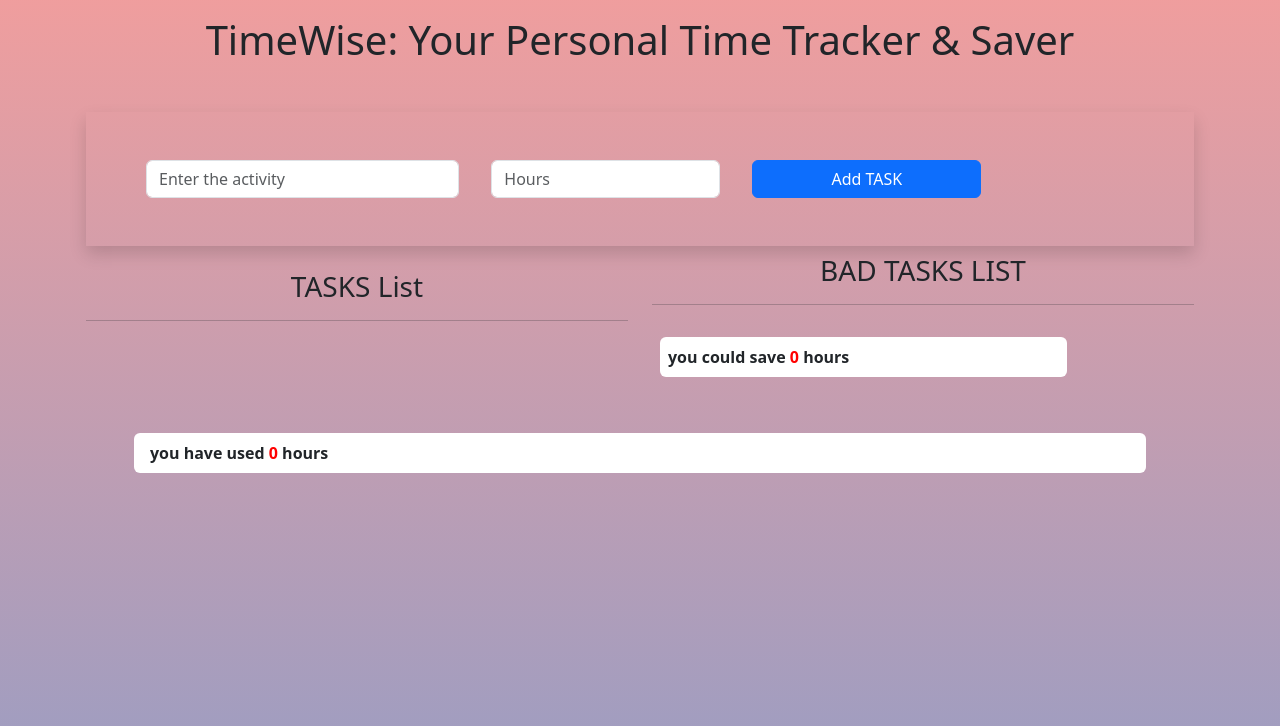
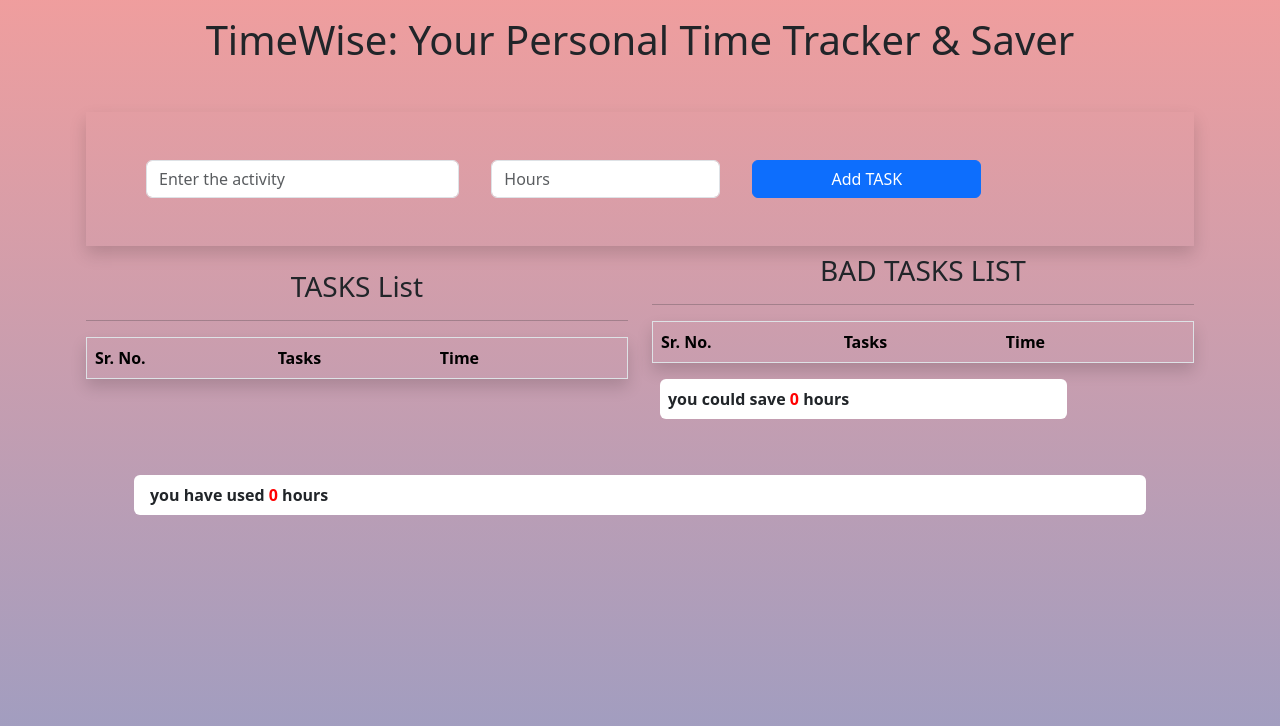
Before and after one commit to Shekhar-Mehla/TimeWise, a React (Vite) app: page / in a window 1280 px wide. Shown: the top 726 px of the page. Built offline with nearby package versions, Linux system fonts and the light colour scheme.

Commit message:
added the delete button functionality

```diff
--- a/src/App.jsx
+++ b/src/App.jsx
@@ -36,8 +36,11 @@ export const App = () => {
 
   // handle on delete button clicked
 
-  const onDeleteHandler = () => {
-    console.log("clicked");
+  const onDeleteHandler = (id) => {
+    const HandleDeleteList = taskList.filter((item) => {
+      return item.id != id;
+    });
+    setTaskList(HandleDeleteList);
   };
 
   return (
--- a/src/components/BadTaskTable.jsx
+++ b/src/components/BadTaskTable.jsx
@@ -1,12 +1,24 @@
 import React from "react";
 
-export const BadTaskTable = ({ taskList, OnSwitchhandler }) => {
+export const BadTaskTable = ({
+  taskList,
+  OnSwitchhandler,
+  onDeleteHandler,
+}) => {
   const badList = taskList.filter((item) => {
     return item.type === "bad";
   });
   return (
     <div>
       <table className="table table-striped border shadow table-hover">
+      <thead>
+          <tr>
+            <th scope="col">Sr. No.</th>
+            <th scope="col">Tasks</th>
+            <th scope="col">Time</th>
+            <th scope="col"></th>
+          </tr>
+        </thead>
         <tbody id="entrylist">
           {badList.map((item, i) => {
             return (
@@ -16,7 +28,7 @@ export const BadTaskTable = ({ taskList, OnSwitchhandler }) => {
                 <td>{item.hour} hrs</td>
                 <td className="text-end">
                   <button
-                    className="btn btn-success "
+                    className="btn btn-warning "
                     onClick={() => {
                       OnSwitchhandler(item.id, "entry");
                     }}
@@ -26,16 +38,19 @@ export const BadTaskTable = ({ taskList, OnSwitchhandler }) => {
                       width="16"
                       height="16"
                       fill="currentColor"
-                      className="bi bi-arrow-right-circle-fill"
+                      className="bi bi-arrow-left-circle"
                       viewBox="0 0 16 16"
                     >
-                      <path d="M8 0a8 8 0 1 1 0 16A8 8 0 0 1 8 0M4.5 7.5a.5.5 0 0 0 0 1h5.793l-2.147 2.146a.5.5 0 0 0 .708.708l3-3a.5.5 0 0 0 0-.708l-3-3a.5.5 0 1 0-.708.708L10.293 7.5z" />
+                      <path
+                        fill-rule="evenodd"
+                        d="M1 8a7 7 0 1 0 14 0A7 7 0 0 0 1 8m15 0A8 8 0 1 1 0 8a8 8 0 0 1 16 0m-4.5-.5a.5.5 0 0 1 0 1H5.707l2.147 2.146a.5.5 0 0 1-.708.708l-3-3a.5.5 0 0 1 0-.708l3-3a.5.5 0 1 1 .708.708L5.707 7.5z"
+                      />
                     </svg>
                   </button>
                   <button
                     className="btn btn-danger deletebutton mx-2"
                     onClick={() => {
-                      onDeleteHandler();
+                      onDeleteHandler(item.id);
                     }}
                   >
                     <svg
--- a/src/components/GoodTaskTable.jsx
+++ b/src/components/GoodTaskTable.jsx
@@ -1,6 +1,10 @@
 import React from "react";
 
-export const GoodTaskTable = ({ taskList, OnSwitchhandler }) => {
+export const GoodTaskTable = ({
+  taskList,
+  OnSwitchhandler,
+  onDeleteHandler,
+}) => {
   const goodList = taskList.filter((item) => {
     return item.type === "entry";
   });
@@ -8,6 +12,14 @@ export const GoodTaskTable = ({ taskList, OnSwitchhandler }) => {
   return (
     <div>
       <table className="table table-striped border shadow table-hover">
+        <thead>
+          <tr>
+            <th scope="col">Sr. No.</th>
+            <th scope="col">Tasks</th>
+            <th scope="col">Time</th>
+            <th scope="col"></th>
+          </tr>
+        </thead>
         <tbody id="entrylist">
           {goodList.map((item, i) => {
             return (
@@ -19,7 +31,7 @@ export const GoodTaskTable = ({ taskList, OnSwitchhandler }) => {
                   <button
                     className="btn btn-danger deletebutton mx-2"
                     onClick={() => {
-                      onDeleteHandler();
+                      onDeleteHandler(item.id);
                     }}
                   >
                     <svg
--- a/src/components/Table.jsx
+++ b/src/components/Table.jsx
@@ -10,6 +10,7 @@ export const Table = ({ taskList, OnSwitchhandler, onDeleteHandler }) => {
         <div className="col-sm-6 mt-4">
           <h3 className="text-center">TASKS List</h3>
           <hr />
+
           <GoodTaskTable
             taskList={taskList}
             OnSwitchhandler={OnSwitchhandler}
```
